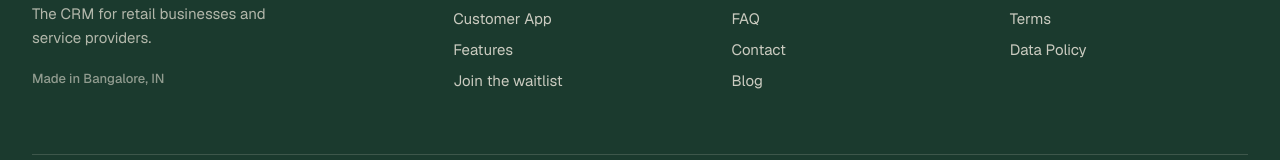
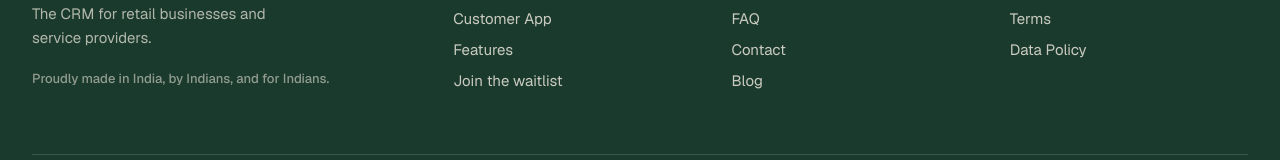
Before and after one commit to shreyash-droid/Fulcrum_Landing, a Next.js app: page / in a window 1280 px wide. Shown: the part 10999-11159 px from the top of the page. Built offline with nearby package versions, Linux system fonts and the light colour scheme; a web font is replaced by a local one.

Commit message:
Update Footer

```diff
--- a/app/components/Footer.jsx
+++ b/app/components/Footer.jsx
@@ -9,7 +9,7 @@ export default function Footer() {
               Fulcrum<span className="dot">.</span>
             </div>
             <p>The CRM for retail businesses and service providers.</p>
-            <div className="made">Made in Bangalore, IN</div>
+            <div className="made">Proudly made in India, by Indians, and for Indians.</div>
           </div>
           <div className="footer-col">
             <div className="title">Product</div>
```
